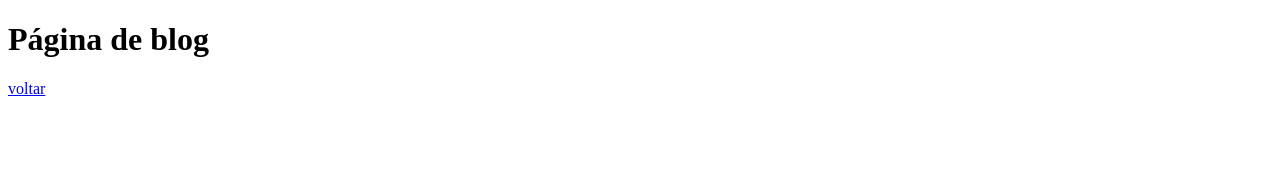
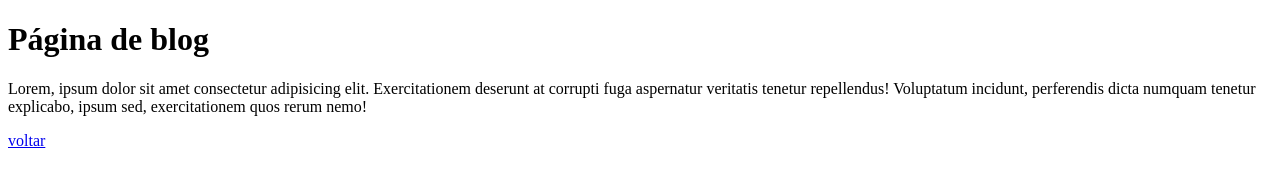
Before and after one commit to NiksonDiniz/aulagit, a plain HTML site: page blog.html in a window 1280 px wide. Drawn offline with Linux system fonts and the light colour scheme.

Commit message:
modificada pagina do blog

```diff
--- a/blog.html
+++ b/blog.html
@@ -10,6 +10,7 @@
 
 <body>
   <h1>Página de blog</h1>
+  <p>Lorem, ipsum dolor sit amet consectetur adipisicing elit. Exercitationem deserunt at corrupti fuga aspernatur veritatis tenetur repellendus! Voluptatum incidunt, perferendis dicta numquam tenetur explicabo, ipsum sed, exercitationem quos rerum nemo!</p>
   <a href="/">voltar</a>
 </body>
 
```
